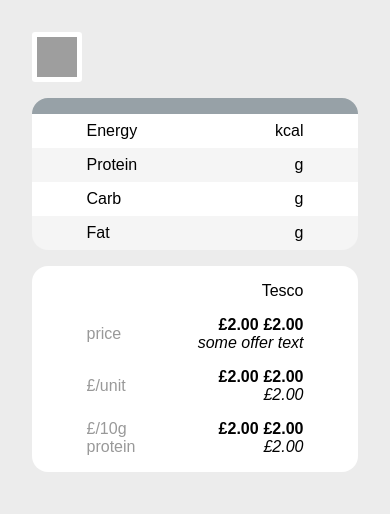
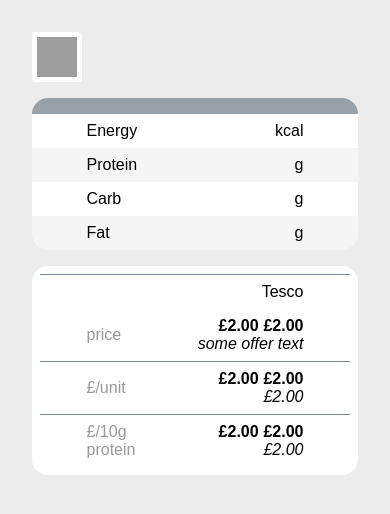
Before and after one commit to travfu/frugal-protein, a Django app: template frugal_protein/products/templates/products/product.html in a window 390 px wide. Shown: the top 514 px of the page. Run offline with Django 3.2, Linux system fonts and the light colour scheme; the template is opened without the code that fills it, so the values that code supplies are empty; grey boxes are pictures that could not be loaded.

Commit message:
add line between rows of price table in small screens

```diff
--- a/frugal_protein/products/static/products/css/product.css
+++ b/frugal_protein/products/static/products/css/product.css
@@ -191,6 +191,10 @@ body {
         color: #999;
     }
 
+    .price-composite:not(.store):not(:nth-of-type(2)) {
+        border-top: 1px solid lightslategray;
+    }
+
     /* WHITESPACE & SPACING */
     .nutrition .col1 {padding-left: 15%}
     .nutrition .col2 {padding-right: 15%}
```
